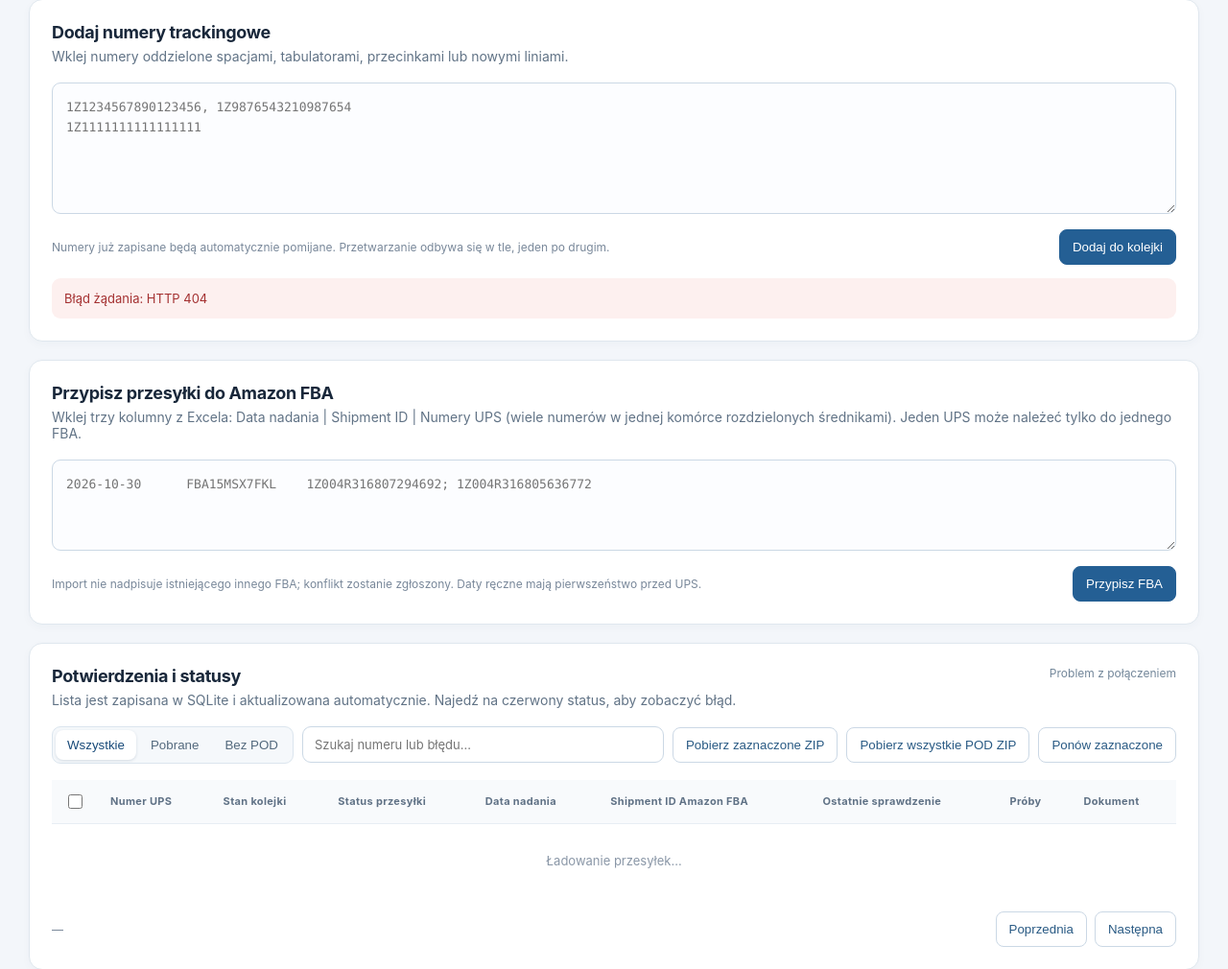
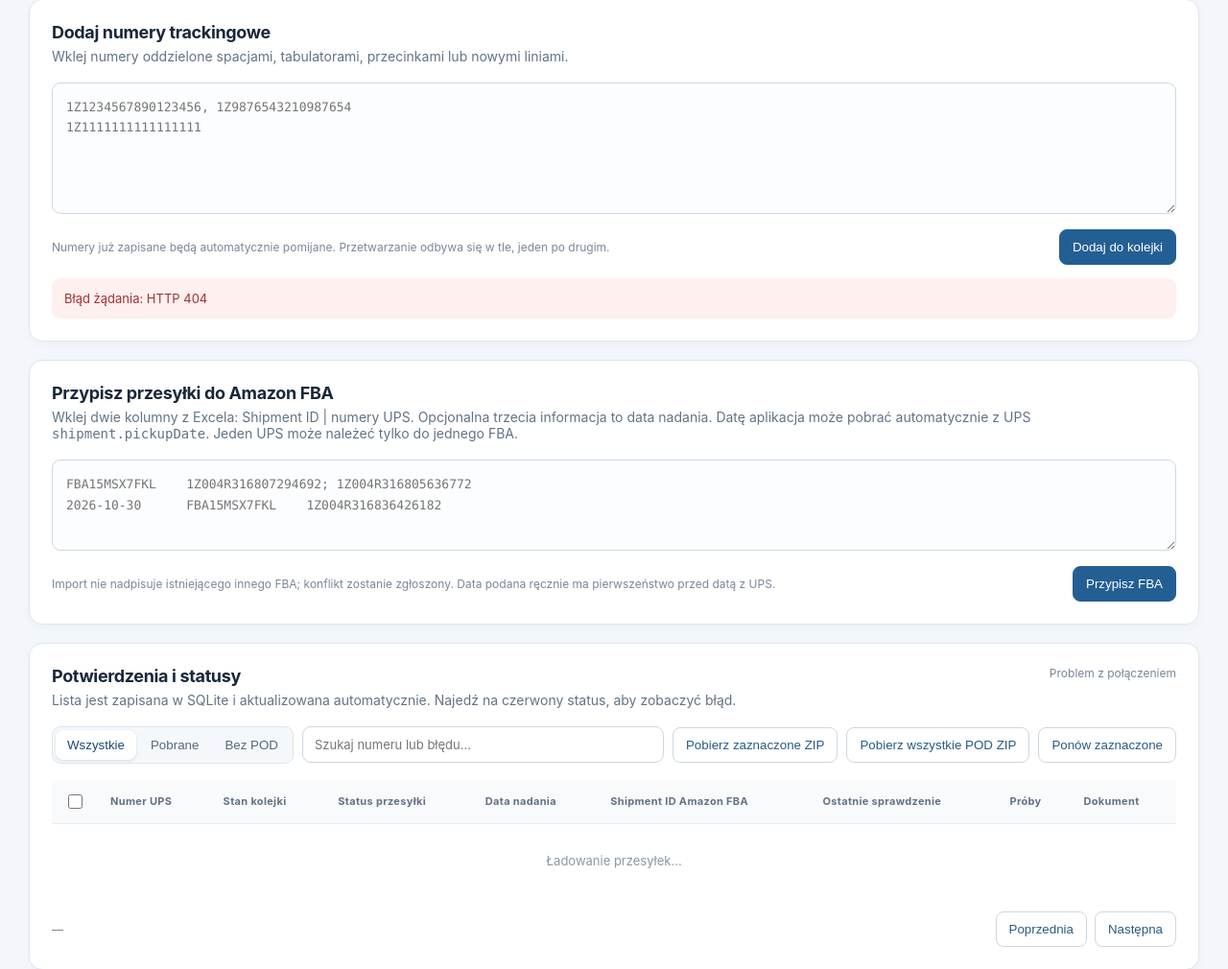
Before and after one commit to elconcept/UPS-POD, a Python web app: template web/templates/index.html in a window 1280 px wide. Shown: the part 367-1377 px from the top of the page at 96% size. Run offline with Jinja, Linux system fonts and the light colour scheme; the template is opened without the code that fills it, so the values that code supplies are empty.

Commit message:
ui: support simplest two-column FBA paste with UPS pickup date auto-fill

```diff
--- a/web/templates/index.html
+++ b/web/templates/index.html
@@ -58,10 +58,10 @@
   </section>
   <section class="panel intake fba-import">
     <div class="section-head"><div><h2>Przypisz przesyłki do Amazon FBA</h2>
-      <p>Wklej trzy kolumny z Excela: Data nadania | Shipment ID | Numery UPS (wiele numerów w jednej komórce rozdzielonych średnikami). Jeden UPS może należeć tylko do jednego FBA.</p></div></div>
+      <p>Wklej dwie kolumny z Excela: Shipment ID | numery UPS. Opcjonalna trzecia informacja to data nadania. Datę aplikacja może pobrać automatycznie z UPS <code>shipment.pickupDate</code>. Jeden UPS może należeć tylko do jednego FBA.</p></div></div>
     <form id="fba-form">
-      <textarea id="fba-rows" rows="3" spellcheck="false" placeholder="2026-10-30&#9;FBA15MSX7FKL&#9;1Z004R316807294692; 1Z004R316805636772"></textarea>
-      <div class="form-bar"><span>Import nie nadpisuje istniejącego innego FBA; konflikt zostanie zgłoszony. Daty ręczne mają pierwszeństwo przed UPS.</span>
+      <textarea id="fba-rows" rows="3" spellcheck="false" placeholder="FBA15MSX7FKL&#9;1Z004R316807294692; 1Z004R316805636772&#10;2026-10-30&#9;FBA15MSX7FKL&#9;1Z004R316836426182"></textarea>
+      <div class="form-bar"><span>Import nie nadpisuje istniejącego innego FBA; konflikt zostanie zgłoszony. Data podana ręcznie ma pierwszeństwo przed datą z UPS.</span>
         <button type="submit" id="fba-import-btn">Przypisz FBA</button></div>
     </form>
     <div id="fba-notice" class="notice" role="status" hidden></div>
```
